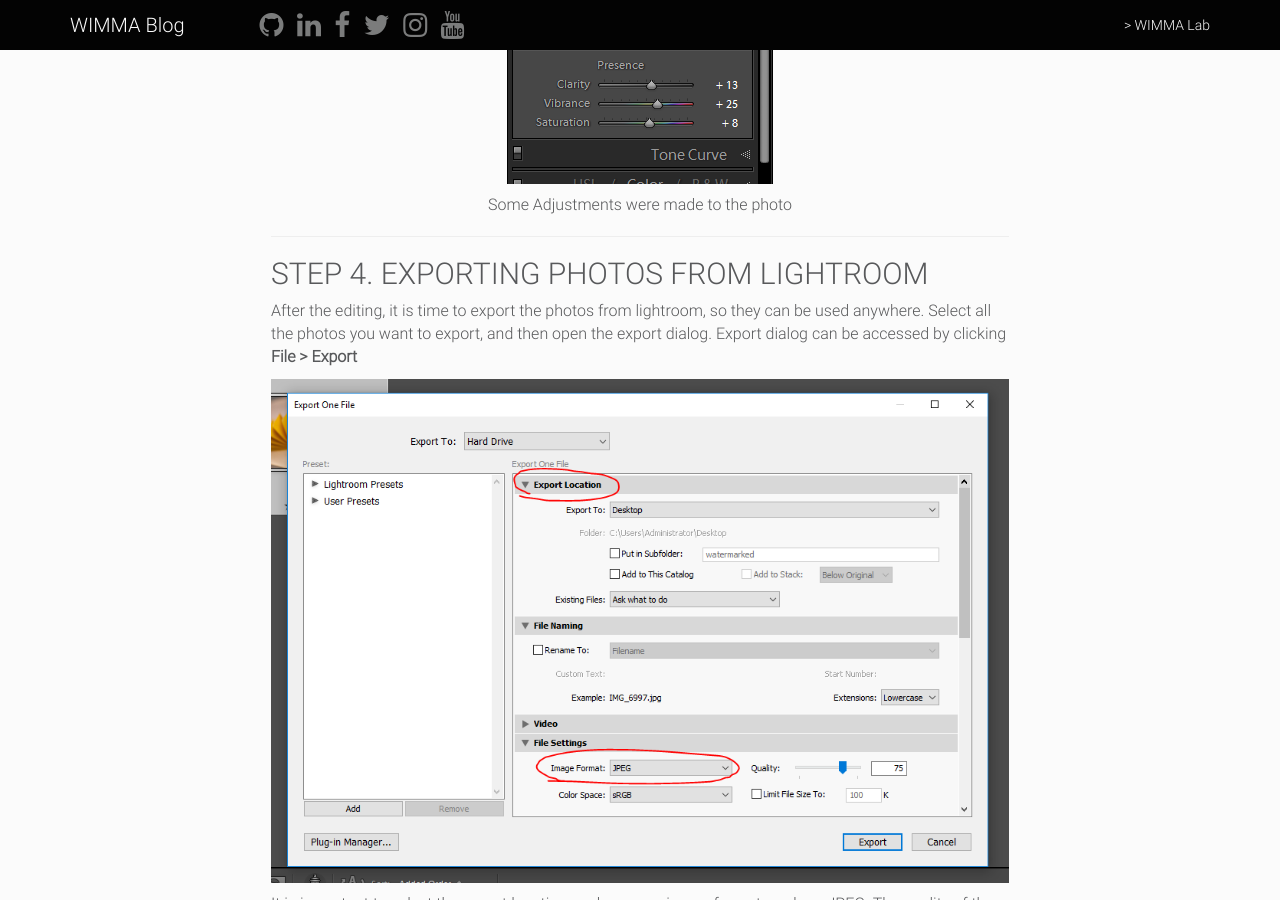
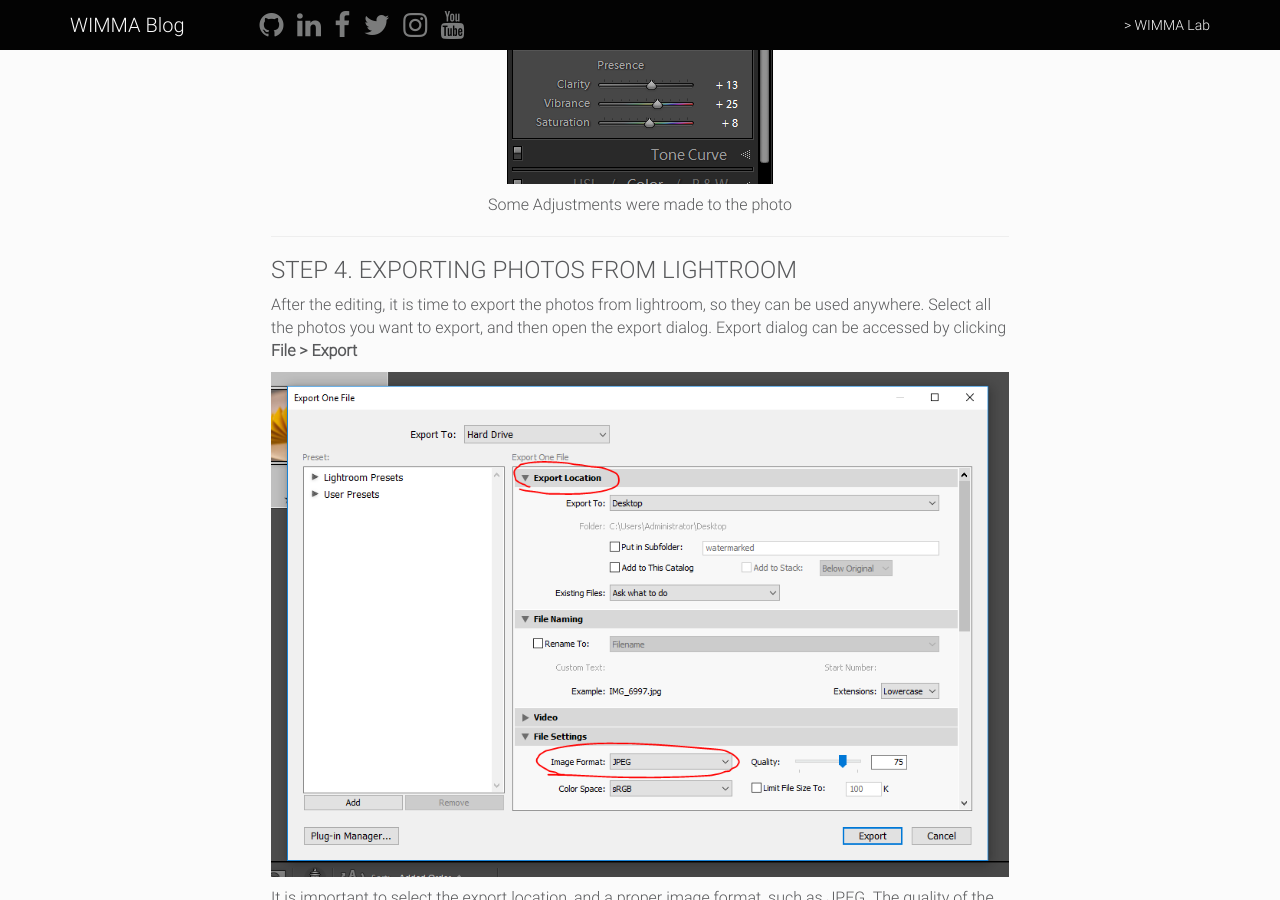
Before and after one commit to wimmalab/blog, a Jekyll site: the page built from _posts/2017-07-04-My-Lightroom-Workflow.md, in a window 1280 px wide and 900 px high, scrolled down 2880 px. Built offline with Jekyll 4.4.1, drawn with Linux system fonts in a browser that asks for light colours; nearby versions of some CDN libraries.

```diff
--- a/_posts/2017-07-04-My-Lightroom-Workflow.md
+++ b/_posts/2017-07-04-My-Lightroom-Workflow.md
@@ -54,7 +54,7 @@ In the develop-module you have all the tools you need for editing the photos. On
 
 ***
 
-## STEP 4. EXPORTING PHOTOS FROM LIGHTROOM
+### STEP 4. EXPORTING PHOTOS FROM LIGHTROOM
 After the editing, it is time to export the photos from lightroom, so they can be used anywhere. Select all the photos you want to export, and then open the export dialog. Export dialog can be accessed by clicking **File > Export**
 
 ![Export Dialog]({{site.baseurl}}/img/kuva7.png)
```
